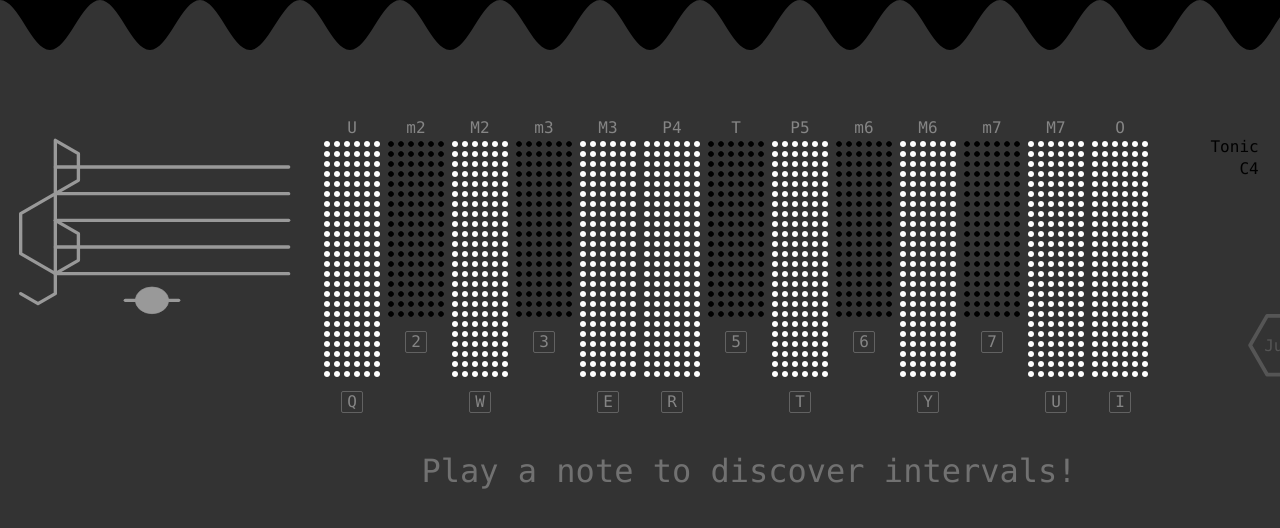
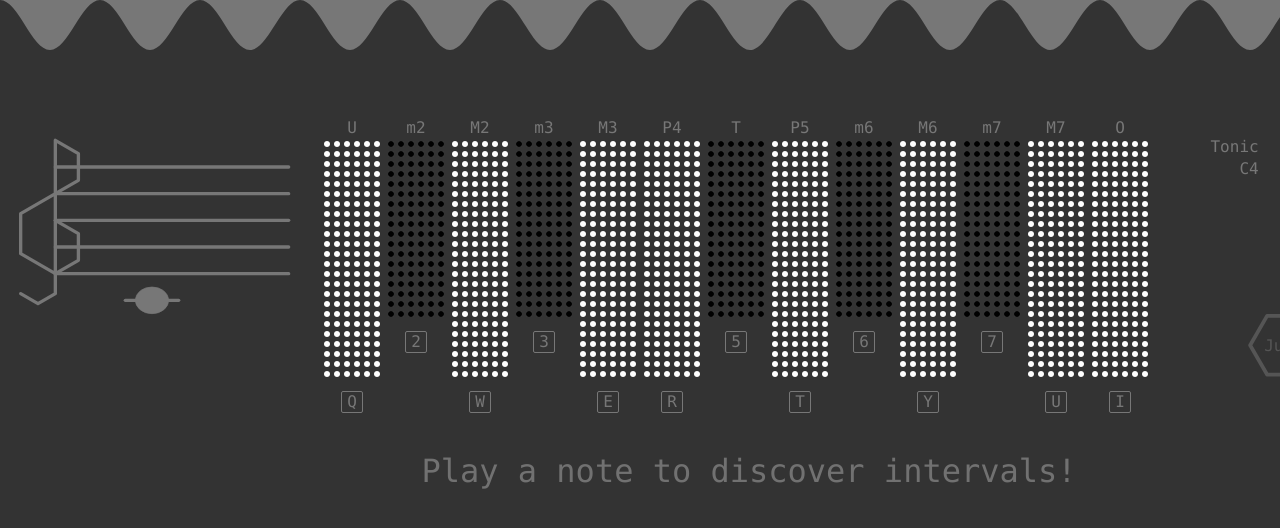
Before and after one commit to jonvuri/interval-clinic, a React app: page / in a window 1280 px wide. Shown: the top 528 px of the page. Built offline with nearby package versions, Linux system fonts and the light colour scheme.

Commit message:
Make most grey/black the same lighter grey

```diff
--- a/src/App.module.css
+++ b/src/App.module.css
@@ -1,6 +1,7 @@
 .app {
   --background-color: #333;
   --text-color: white;
+  --light-base-color: #777;
 
   min-height: 100vh;
 
--- a/src/components/IntervalDetailsDisplay.module.css
+++ b/src/components/IntervalDetailsDisplay.module.css
@@ -51,24 +51,24 @@
 
 .tonicNoteName {
   grid-area: tonicNoteName;
-  color: black;
+  color: var(--light-base-color);
 }
 
 .tonicLabel {
   grid-area: tonicLabel;
-  color: black;
+  color: var(--light-base-color);
 }
 
 .tonicHertz {
   grid-area: tonicHertz;
-  color: black;
+  color: var(--light-base-color);
 }
 
 .tonicRatio {
   grid-area: tonicRatio;
   display: flex;
   justify-content: center;
-  color: black;
+  color: var(--light-base-color);
 }
 
 .tonicRatioInner {
--- a/src/components/IntervalRatioDisplay.module.css
+++ b/src/components/IntervalRatioDisplay.module.css
@@ -25,7 +25,7 @@
 
 .tickLabel {
   padding-left: 6px;
-  color: #aaa;
+  color: var(--light-base-color);
 }
 
 .upper > .tick {
@@ -36,8 +36,8 @@
 }
 
 .lower > .tick {
-  border-right: 2px solid black;
-  border-top: 2px solid black;
+  border-right: 2px solid var(--light-base-color);
+  border-top: 2px solid var(--light-base-color);
 }
 
 .spacing {
@@ -55,5 +55,5 @@
 .lowerSpacing {
   width: 1px;
   height: 18px;
-  border-top: 2px solid black;
+  border-top: 2px solid var(--light-base-color);
 }
--- a/src/components/IntervalRatioDisplay.tsx
+++ b/src/components/IntervalRatioDisplay.tsx
@@ -37,7 +37,9 @@ const IntervalSineWaveDisplay = ({ interval }: Props) => {
                   className={styles.tick}
                   style={{ borderColor: color }}
                 >
-                  <span className={styles.tickLabel}>{upper}</span>
+                  <span className={styles.tickLabel} style={{ color }}>
+                    {upper}
+                  </span>
                 </div>
               )
             )}
--- a/src/components/IntervalSineWaveDisplay.module.css
+++ b/src/components/IntervalSineWaveDisplay.module.css
@@ -9,7 +9,7 @@
   top: 0;
   left: 0;
   height: 50px;
-  fill: black;
+  fill: var(--light-base-color);
 }
 
 .foregroundContainer {
--- a/src/components/IntervalStaffDisplay.module.css
+++ b/src/components/IntervalStaffDisplay.module.css
@@ -11,8 +11,8 @@
   left: 0;
   width: 280px;
   height: 180px;
-  stroke: #999;
-  fill: #999;
+  stroke: var(--light-base-color);
+  fill: var(--light-base-color);
 }
 
 .intervalOverlay {
--- a/src/components/Piano.module.css
+++ b/src/components/Piano.module.css
@@ -10,7 +10,7 @@
 
 .keyLabel {
   height: 19px;
-  opacity: 0.4;
+  color: var(--light-base-color);
   text-align: center;
   user-select: none;
 }
@@ -23,8 +23,8 @@
   justify-content: center;
   margin: 0.6em auto;
   padding: 10px;
-  opacity: 0.4;
-  border: 1px solid #aaa;
+  color: var(--light-base-color);
+  border: 1px solid var(--light-base-color);
   border-radius: 2px;
   border-radius: 2px;
   user-select: none;
```
